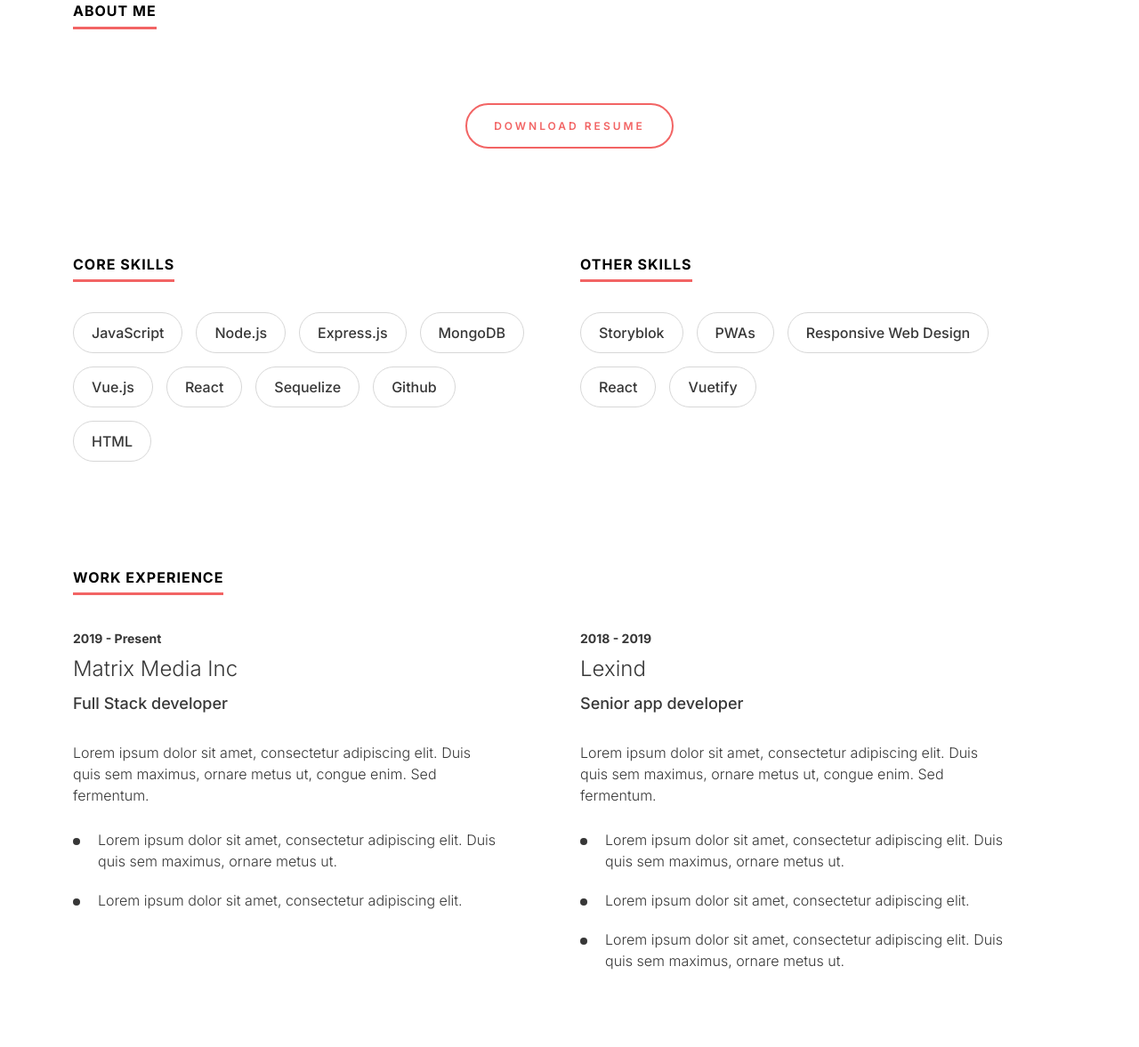
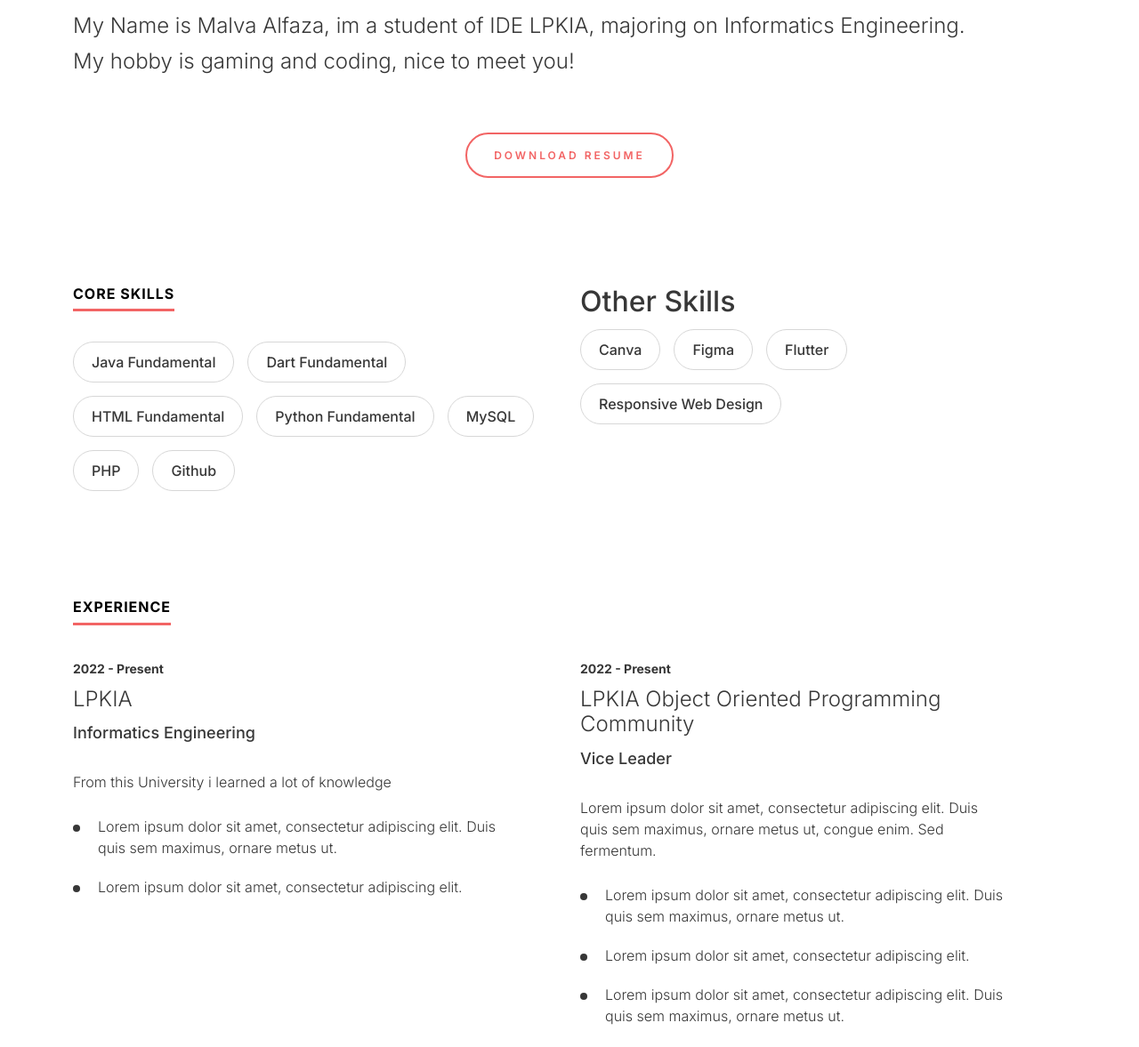
Before and after one commit to malvaza/malvaza.github.io, a plain HTML site: page index.html in a window 1280 px wide. Shown: the part 752-1929 px from the top of the page at 89% size. Drawn offline with nearby package versions, Linux system fonts and the light colour scheme.

Commit message:
initial commit

```diff
--- a/index.html
+++ b/index.html
@@ -19,7 +19,7 @@
 
 
 
-    <title>Defolio - Bootstrap 5 html resume template </title>
+    <title>Malva Alfaza</title>
   </head>
   <body>
 
@@ -29,12 +29,12 @@
             <div class="ds-header-inner">
               <!-- logo -->
               <a href="index.html" class="ds-logo">
-                <span>J</span>Jason Stroff
+                <span>M</span>Malva Alfaza
               </a>
               <!-- logo -->
               <!-- social -->
               <ul class="ds-social">
-                <li><a href="#" target="_blank"><i class="ri-github-fill"></i></a></li>
+                <li><a href="https://github.com/malvaza" target="_blank"><i class="ri-github-fill"></i></a></li>
                 <li><a href="#" target="_blank"><i class="ri-stack-overflow-line"></i></a></li>
                 <li><a href="#" target="_blank"><i class="ri-linkedin-fill"></i></a></li>
               </ul>
@@ -49,14 +49,14 @@
         <div class="row">
           <div class="col-12 col-sm-12 col-md-5 col-lg-5 col-xl-5 col-xxl-5">
             <figure>
-              <img src="assets/images/profile-image.jpg">
+              <img src="assets/images/profile.png">
             </figure>
           </div>
           <div class="col-12 col-sm-12 col-md-7 col-lg-7 col-xl-7 col-xxl-7">
             <section>
                 <h1>
                   <span>HI THERE</span>
-                  I’m Malva Alfaza <br> UI/UX DESIGNER + DEVELOPER based in Bandung.
+                  I’m Malva Alfaza <br> DEVELOPER + UI/UX DESIGNER based in Bandung.
                 </h1>
                 <ul class="ds-numbervalulist">
                   <li>
@@ -84,7 +84,9 @@
       <div class="container">
         <section>
             <h2 class="ds-heading">About Me</h2>
-            <p> </p>
+            <p>My Name is Malva Alfaza, im a student of IDE LPKIA, majoring on Informatics Engineering.<br>
+              My hobby is gaming and coding, nice to meet you!</br>
+            </p>
             <div class="ds-button-sec text-center">
                 <a href="#" class="ds-button">Download Resume</a>
             </div>
@@ -100,25 +102,22 @@
           <div class="col-12 col-sm-12 col-md-6 col-lg-6 col-xl-6 col-xxl-6">
              <h2 class="ds-heading">Core Skills</h2>
              <ul class="ds-skills-list">
-               <li>JavaScript</li>
-               <li>Node.js</li>
-               <li>Express.js</li>
-               <li>MongoDB</li>
-               <li>Vue.js</li>
-               <li>React</li>
-               <li>Sequelize</li>
+               <li>Java Fundamental</li>
+               <li>Dart Fundamental</li>
+               <li>HTML Fundamental</li>
+               <li>Python Fundamental</li>
+               <li>MySQL</li>
+               <li>PHP</li>
                <li>Github</li>
-               <li>HTML</li>
              </ul>
           </div>
           <div class="col-12 col-sm-12 col-md-6 col-lg-6 col-xl-6 col-xxl-6">
-            <h2 class="ds-heading">Other Skills</h2>
+            <h2 claswwwwwwwwwwwwwwwwwwwwwwwwwwwwwwwwwwwwwwws="ds-heading">Other Skills</h2>
             <ul class="ds-skills-list">
-              <li>Storyblok</li>
-              <li>PWAs</li>
+              <li>Canva</li>
+              <li>Figma</li>
+              <li>Flutter</li>
               <li>Responsive Web Design</li>
-              <li>React</li>
-              <li>Vuetify</li>
             </ul>
           </div>
         </div>
@@ -129,14 +128,14 @@
    <!-- Experience -->
    <div class="ds-experience-section">
      <div class="container">
-        <h2 class="ds-heading">Work Experience</h2>
+        <h2 class="ds-heading">Experience</h2>
         <div class="row ds-experience-list">
             <div class="col-12 col-sm-12 col-md-6 col-lg-6 col-xl-6 col-xxl-6">
               <section>
-                <span class="ds-year">2019 - Present</span>
-                <h3 class="ds-officename">Matrix Media Inc</h3>
-                <span class="ds-department">Full Stack developer</span>
-                <p>Lorem ipsum dolor sit amet, consectetur adipiscing elit. Duis quis sem maximus, ornare metus ut, congue enim. Sed fermentum.</p>
+                <span class="ds-year">2022 - Present</span>
+                <h3 class="ds-officename">LPKIA</h3>
+                <span class="ds-department">Informatics Engineering</span>
+                <p>From this University i learned a lot of knowledge</p>
                 <ul>
                   <li>Lorem ipsum dolor sit amet, consectetur adipiscing elit. Duis quis sem maximus, ornare metus ut.</li>
                   <li>Lorem ipsum dolor sit amet, consectetur adipiscing elit.</li>
@@ -145,9 +144,9 @@
             </div>
             <div class="col-12 col-sm-12 col-md-6 col-lg-6 col-xl-6 col-xxl-6">
               <section>
-                <span class="ds-year">2018 - 2019</span>
-                <h3 class="ds-officename">Lexind</h3>
-                <span class="ds-department">Senior app developer</span>
+                <span class="ds-year">2022 - Present</span>
+                <h3 class="ds-officename">LPKIA Object Oriented Programming Community</h3>
+                <span class="ds-department">Vice Leader</span>
                 <p>Lorem ipsum dolor sit amet, consectetur adipiscing elit. Duis quis sem maximus, ornare metus ut, congue enim. Sed fermentum.</p>
                 <ul>
                   <li>Lorem ipsum dolor sit amet, consectetur adipiscing elit. Duis quis sem maximus, ornare metus ut.</li>
```
Also changed, not shown: assets/images/profile.png (added).
